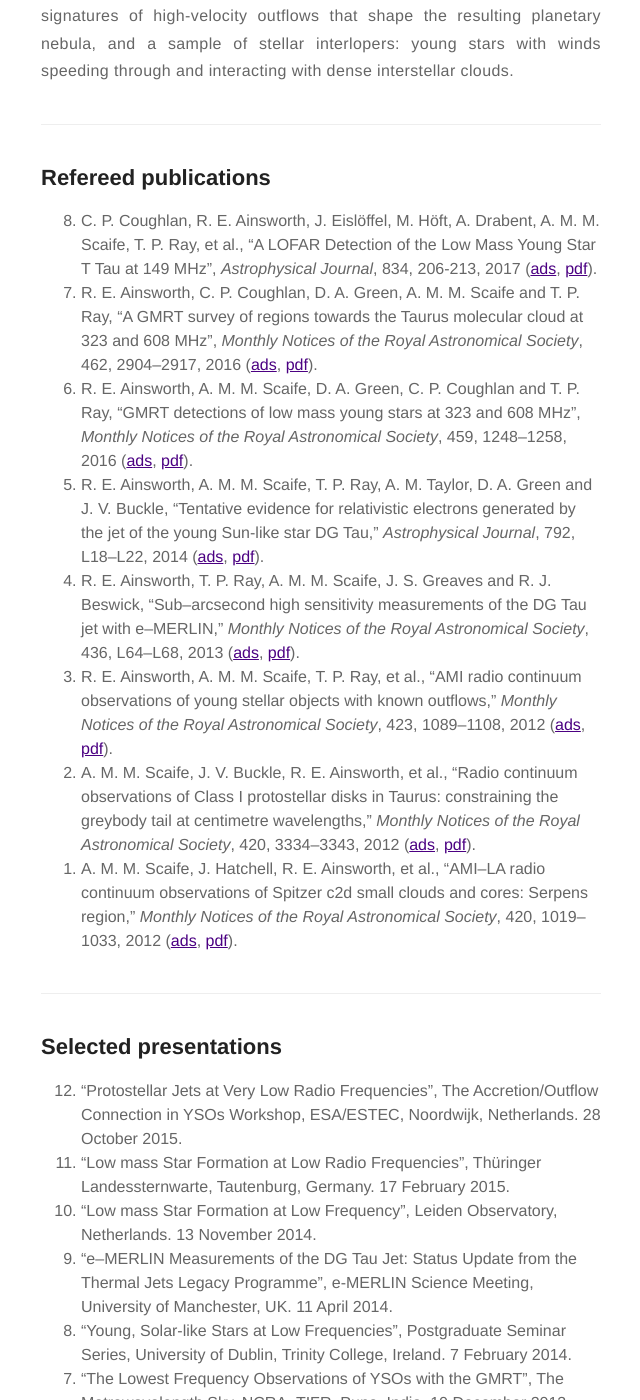
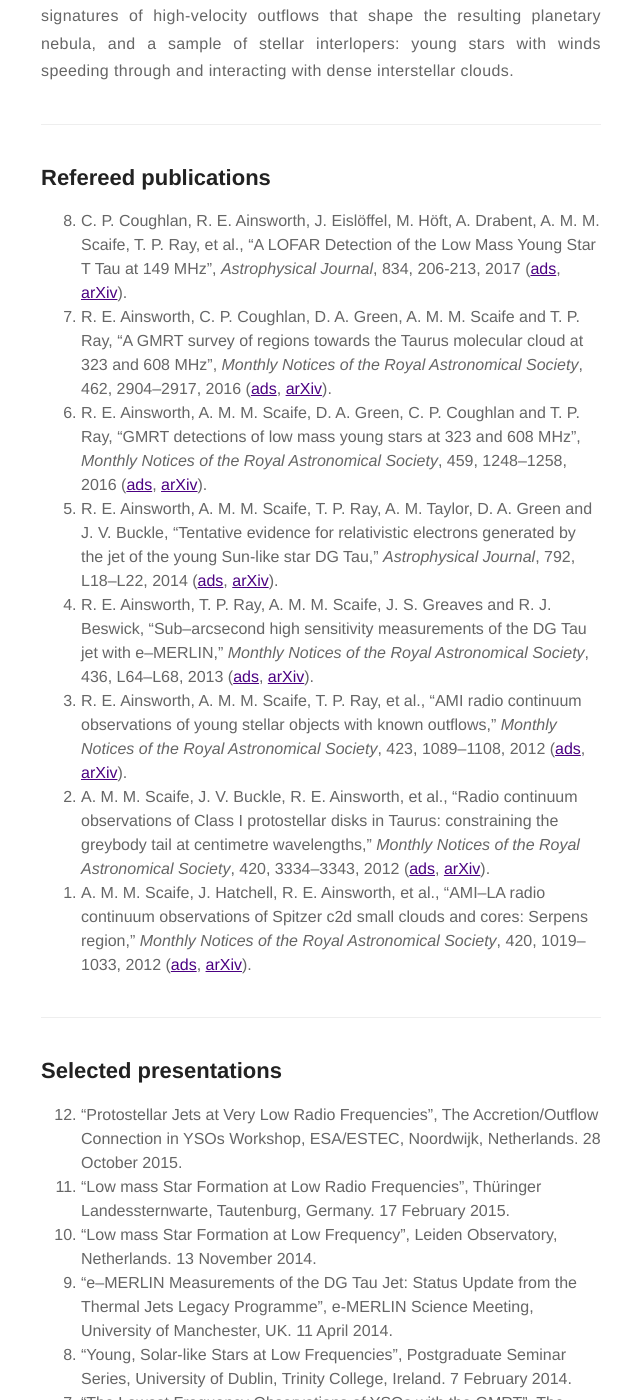
Before and after one commit to rainsworth/rainsworth.github.io_old, a Jekyll site: the page built from about.md, in a window 1280 px wide and 1400 px high, scrolled down 1251 px. Shown: the whole window, without its empty margins (319-959 px from the left). Built offline with Jekyll 4.4.1, drawn with Linux system fonts in a browser that asks for light colours.

Commit message:
Update about.md
added arXiv links

```diff
--- a/about.md
+++ b/about.md
@@ -12,14 +12,14 @@ layout: page
 
 <h2>Refereed publications</h2>
 <ol reversed>
-<li>C. P. Coughlan, <b>R. E. Ainsworth</b>, J. Eislöffel, M. Höft, A. Drabent, A. M. M. Scaife, T. P. Ray, et al., “A LOFAR Detection of the Low Mass Young Star T Tau at 149 MHz”, <i>Astrophysical Journal</i>, 834, 206-213, 2017 (<a href="http://adsabs.harvard.edu/abs/2017ApJ...834..206C">ads</a>, <a href="https://rainsworth.github.io/assets/pdfs/Coughlan_2017_ApJ_834_206.pdf">pdf</a>).</li>
-<li><b>R. E. Ainsworth</b>, C. P. Coughlan, D. A. Green, A. M. M. Scaife and T. P. Ray, “A GMRT survey of regions towards the Taurus molecular cloud at 323 and 608 MHz”, <i>Monthly Notices of the Royal Astronomical Society</i>, 462, 2904–2917, 2016 (<a href="http://adsabs.harvard.edu/abs/2016MNRAS.462.2904A">ads</a>, <a href="https://rainsworth.github.io/assets/pdfs/MNRAS-2016-Ainsworth-2904-17.pdf">pdf</a>).</li>
-<li><b>R. E. Ainsworth</b>, A. M. M. Scaife, D. A. Green, C. P. Coughlan and T. P. Ray, “GMRT detections of low mass young stars at 323 and 608 MHz”, <i>Monthly Notices of the Royal Astronomical Society</i>, 459, 1248–1258, 2016 (<a href="http://adsabs.harvard.edu/abs/2016MNRAS.459.1248A">ads</a>, <a href="https://rainsworth.github.io/assets/pdfs/MNRAS-2016-Ainsworth-1248-58.pdf">pdf</a>).</li>
-<li><b>R. E. Ainsworth</b>, A. M. M. Scaife, T. P. Ray, A. M. Taylor, D. A. Green and J. V. Buckle, “Tentative evidence for relativistic electrons generated by the jet of the young Sun-like star DG Tau,” <i>Astrophysical Journal</i>, 792, L18–L22, 2014 (<a href="http://adsabs.harvard.edu/abs/2014ApJ...792L..18A">ads</a>, <a href="https://rainsworth.github.io/assets/pdfs/apjl_792_1_18.pdf">pdf</a>).</li>
-<li><b>R. E. Ainsworth</b>, T. P. Ray, A. M. M. Scaife, J. S. Greaves and R. J. Beswick, “Sub–arcsecond high sensitivity measurements of the DG Tau jet with e–MERLIN,” <i>Monthly Notices of the Royal Astronomical Society</i>, 436, L64–L68, 2013 (<a href="http://adsabs.harvard.edu/abs/2013MNRAS.436L..64A">ads</a>, <a href="https://rainsworth.github.io/assets/pdfs/MNRAS-2013-Ainsworth-L64-8.pdf">pdf</a>).</li>
-<li><b>R. E. Ainsworth</b>, A. M. M. Scaife, T. P. Ray, et al., “AMI radio continuum observations of young stellar objects with known outflows,” <i>Monthly Notices of the Royal Astronomical Society</i>, 423, 1089–1108, 2012 (<a href="http://adsabs.harvard.edu/abs/2012MNRAS.423.1089A">ads</a>, <a href="https://rainsworth.github.io/assets/pdfs/MNRAS-2012--1089-108.pdf">pdf</a>).</li>
-<li>A. M. M. Scaife, J. V. Buckle, <b>R. E. Ainsworth</b>, et al., “Radio continuum observations of Class I protostellar disks in Taurus: constraining the greybody tail at centimetre wavelengths,” <i>Monthly Notices of the Royal Astronomical Society</i>, 420, 3334–3343, 2012 (<a href="http://adsabs.harvard.edu/abs/2012MNRAS.420.3334S">ads</a>, <a href="https://rainsworth.github.io/assets/pdfs/MNRAS-2012--3334-43.pdf">pdf</a>).</li>
-<li>A. M. M. Scaife, J. Hatchell, <b>R. E. Ainsworth</b>, et al., “AMI–LA radio continuum observations of Spitzer c2d small clouds and cores: Serpens region,” <i>Monthly Notices of the Royal Astronomical Society</i>, 420, 1019–1033, 2012 (<a href="http://adsabs.harvard.edu/abs/2012MNRAS.420.1019A">ads</a>, <a href="https://rainsworth.github.io/assets/pdfs/MNRAS-2012--1019-33.pdf">pdf</a>).</li>
+<li>C. P. Coughlan, <b>R. E. Ainsworth</b>, J. Eislöffel, M. Höft, A. Drabent, A. M. M. Scaife, T. P. Ray, et al., “A LOFAR Detection of the Low Mass Young Star T Tau at 149 MHz”, <i>Astrophysical Journal</i>, 834, 206-213, 2017 (<a href="http://adsabs.harvard.edu/abs/2017ApJ...834..206C">ads</a>, <a href="https://arxiv.org/abs/1611.03282">arXiv</a>).</li>
+<li><b>R. E. Ainsworth</b>, C. P. Coughlan, D. A. Green, A. M. M. Scaife and T. P. Ray, “A GMRT survey of regions towards the Taurus molecular cloud at 323 and 608 MHz”, <i>Monthly Notices of the Royal Astronomical Society</i>, 462, 2904–2917, 2016 (<a href="http://adsabs.harvard.edu/abs/2016MNRAS.462.2904A">ads</a>, <a href="https://arxiv.org/abs/1607.07245">arXiv</a>).</li>
+<li><b>R. E. Ainsworth</b>, A. M. M. Scaife, D. A. Green, C. P. Coughlan and T. P. Ray, “GMRT detections of low mass young stars at 323 and 608 MHz”, <i>Monthly Notices of the Royal Astronomical Society</i>, 459, 1248–1258, 2016 (<a href="http://adsabs.harvard.edu/abs/2016MNRAS.459.1248A">ads</a>, <a href="https://arxiv.org/abs/1603.06836">arXiv</a>).</li>
+<li><b>R. E. Ainsworth</b>, A. M. M. Scaife, T. P. Ray, A. M. Taylor, D. A. Green and J. V. Buckle, “Tentative evidence for relativistic electrons generated by the jet of the young Sun-like star DG Tau,” <i>Astrophysical Journal</i>, 792, L18–L22, 2014 (<a href="http://adsabs.harvard.edu/abs/2014ApJ...792L..18A">ads</a>, <a href="https://arxiv.org/abs/1408.1892">arXiv</a>).</li>
+<li><b>R. E. Ainsworth</b>, T. P. Ray, A. M. M. Scaife, J. S. Greaves and R. J. Beswick, “Sub–arcsecond high sensitivity measurements of the DG Tau jet with e–MERLIN,” <i>Monthly Notices of the Royal Astronomical Society</i>, 436, L64–L68, 2013 (<a href="http://adsabs.harvard.edu/abs/2013MNRAS.436L..64A">ads</a>, <a href="https://arxiv.org/abs/1308.2522">arXiv</a>).</li>
+<li><b>R. E. Ainsworth</b>, A. M. M. Scaife, T. P. Ray, et al., “AMI radio continuum observations of young stellar objects with known outflows,” <i>Monthly Notices of the Royal Astronomical Society</i>, 423, 1089–1108, 2012 (<a href="http://adsabs.harvard.edu/abs/2012MNRAS.423.1089A">ads</a>, <a href="https://arxiv.org/abs/1203.3381">arXiv</a>).</li>
+<li>A. M. M. Scaife, J. V. Buckle, <b>R. E. Ainsworth</b>, et al., “Radio continuum observations of Class I protostellar disks in Taurus: constraining the greybody tail at centimetre wavelengths,” <i>Monthly Notices of the Royal Astronomical Society</i>, 420, 3334–3343, 2012 (<a href="http://adsabs.harvard.edu/abs/2012MNRAS.420.3334S">ads</a>, <a href="https://arxiv.org/abs/1111.5184">arXiv</a>).</li>
+<li>A. M. M. Scaife, J. Hatchell, <b>R. E. Ainsworth</b>, et al., “AMI–LA radio continuum observations of Spitzer c2d small clouds and cores: Serpens region,” <i>Monthly Notices of the Royal Astronomical Society</i>, 420, 1019–1033, 2012 (<a href="http://adsabs.harvard.edu/abs/2012MNRAS.420.1019A">ads</a>, <a href="https://arxiv.org/abs/1110.0941">arXiv</a>).</li>
 </ol>
 
 <hr>
```
